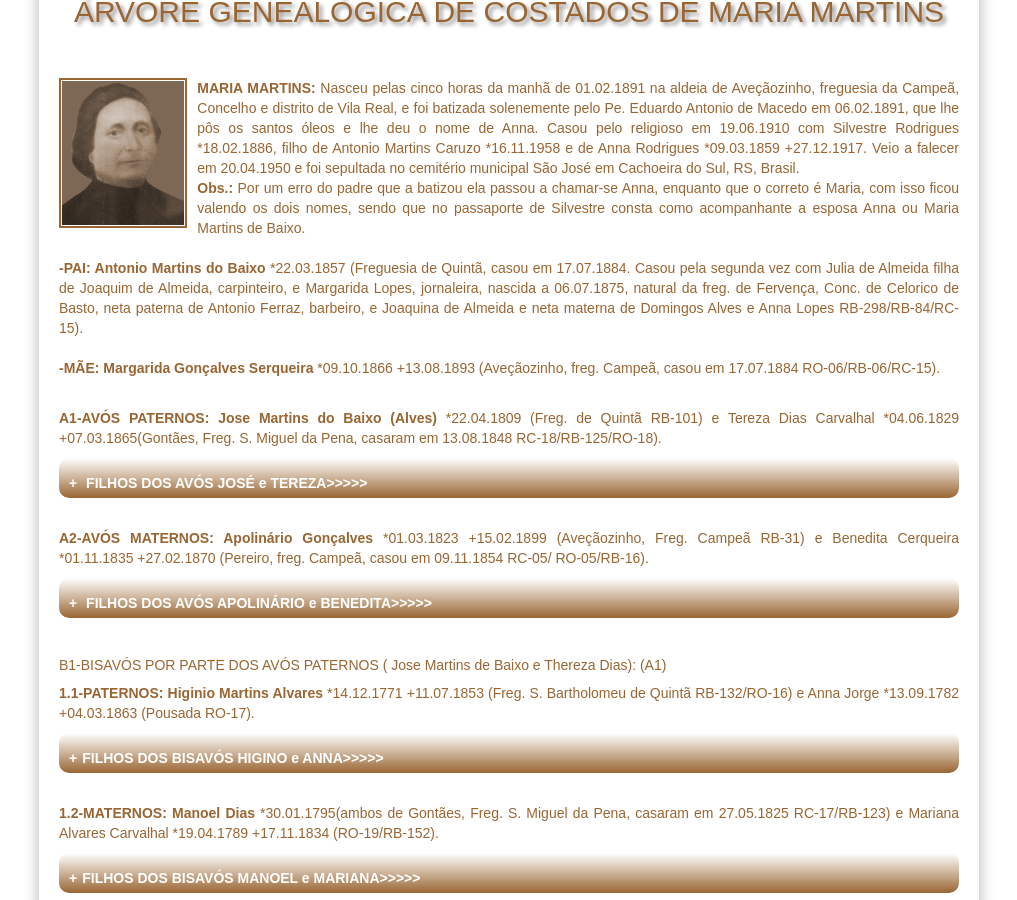
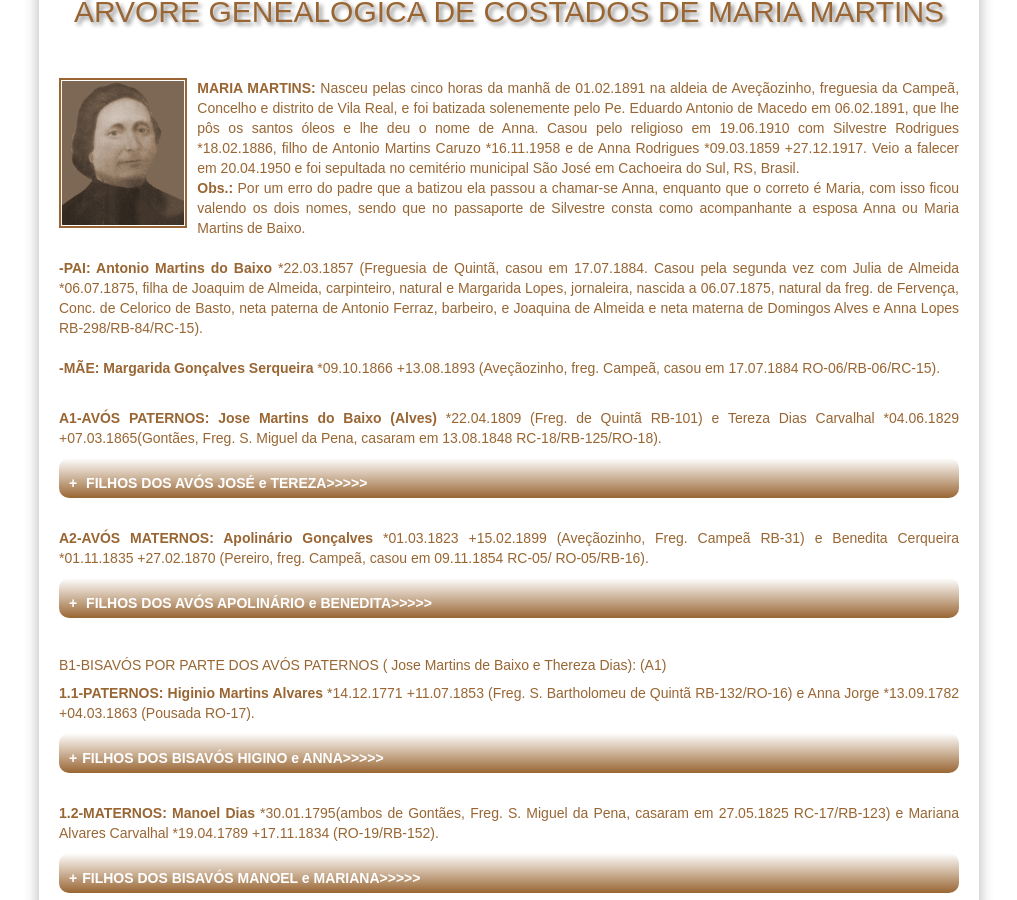
Before and after one commit to claudiovargas1955/claudiovargas1955.github.io, a Jekyll site: the page built from _pages/arvore-genealogica-de-costados-de-maria-martins.html, in a window 1280 px wide and 900 px high, scrolled down 364 px. Shown: the whole window, without its empty margins (131-1148 px from the left). Built offline with Jekyll 4.4.1, drawn with Linux system fonts in a browser that asks for light colours; some web fonts are replaced; some of the changed lines change nothing that is shown.

Commit message:
Update arvore-genealogica-de-costados-de-maria-martins.html

```diff
--- a/_pages/arvore-genealogica-de-costados-de-maria-martins.html
+++ b/_pages/arvore-genealogica-de-costados-de-maria-martins.html
@@ -46,20 +46,21 @@
 <b>Obs.:</b> Por um erro do padre que a batizou ela passou a chamar-se Anna, enquanto que o correto é Maria, com isso ficou valendo os
 dois nomes, sendo que no passaporte de Silvestre consta como acompanhante a esposa Anna ou Maria Martins de Baixo.<br/><br/>
 
-<b>-PAI: Antonio Martins do Baixo</b> *22.03.1857 (Freguesia de Quintã, casou em 17.07.1884. Casou pela segunda vez com Julia de Almeida
-filha de Joaquim de Almeida, carpinteiro, e Margarida Lopes, jornaleira, nascida a 06.07.1875, natural da freg. de Fervença, Conc. de
-Celorico de Basto, neta paterna de Antonio Ferraz, barbeiro, e Joaquina de Almeida e neta materna de Domingos Alves e Anna Lopes
-RB-298/RB-84/RC-15).<br/><br/>
+<b>-PAI: Antonio Martins do Baixo</b> *22.03.1857 (Freguesia de Quintã, casou em 17.07.1884. Casou pela segunda vez com Julia de
+Almeida *06.07.1875, filha de Joaquim de Almeida, carpinteiro, natural  e Margarida Lopes, jornaleira, nascida a 06.07.1875, natural da freg. de Fervença,
+Conc. de Celorico de Basto, neta paterna de Antonio Ferraz, barbeiro, e Joaquina de Almeida e neta materna de Domingos Alves e Anna
+Lopes RB-298/RB-84/RC-15).<br/><br/>
 <b>-MÃE: Margarida Gonçalves Serqueira </b>*09.10.1866 +13.08.1893 (Aveçãozinho, freg. Campeã, casou em 17.07.1884 RO-06/RB-06/RC-15).
 <br/><br/>
 <p><b>A1-AVÓS PATERNOS: Jose Martins do Baixo (Alves) </b>*22.04.1809 (Freg. de Quintã RB-101) e Tereza Dias Carvalhal *04.06.1829
 +07.03.1865(Gontães, Freg. S. Miguel da Pena, casaram em 13.08.1848 RC-18/RB-125/RO-18).</p>
 
 <p><details><summary> <b>FILHOS DOS AVÓS JOSÉ e TEREZA>>>>></b></summary>
-<p><b>(1.1)Antonio Martins de Baixo:</b>*22.03.1857 (nat. da freguesia de Quintã, casou em 17.07.1884 com Margarida Cerqueira e  pela
-segunda vez com Julia de Almeida, filha de Joaquim de Almeida, carpinteiro, e Margarida Lopes, jornaleira, nascida a 06.07.1875, natural
-da freg. de Fervença, Conc. de Celorico de Basto, neta paterna de Antonio Ferraz, barbeiro, e Joaquina de Almeida e neta materna de
-Domingos Alves e Anna Lopes). <b>FILHOS: </b><br>
+<p><b>(1.1)Antonio Martins de Baixo:</b>*22.03.1857 (Freguesia de Quintã, casou em 17.07.1884. Casou pela segunda vez em 26.09.1898 com
+Julia de Almeida *06.07.1875 em Athei, concelho de Mondim de Bastos, natural de Aveçãozinho, freg. da Campeã, Vila Real, filha de
+Joaquim de Almeida, carpinteiro, natural de Aveçãzinho, e Margarida Lopes, jornaleira, natural da freg. de Fervença, Conc. de Celorico
+de Basto, neta paterna de Antonio Ferraz, barbeiro, e Joaquina de Almeida e neta materna de Domingos Alves e Anna Lopes RB-298/RB
+  -84/RC-15). <b>FILHOS: </b><br>
     <b>(1.1.1)Maria (ou Ana) Martins de Baixo: </b>*01.02.1891 +20.04.1950 (casou com Silvestre Rodrigues *18.02.1886 +30.05.1967 em
     19.06.1910 em Aveçãozinho, freguesia da Campeã, concelho e distrito de Vila Real, PT). <b>FILHOS: </b><br>
      <b>(1.1.1)Anna Martins Rodrigues: </b>*03.04.1911 +22.04.1911 (nat. de Aveçãozinho, PT). <br>
```
